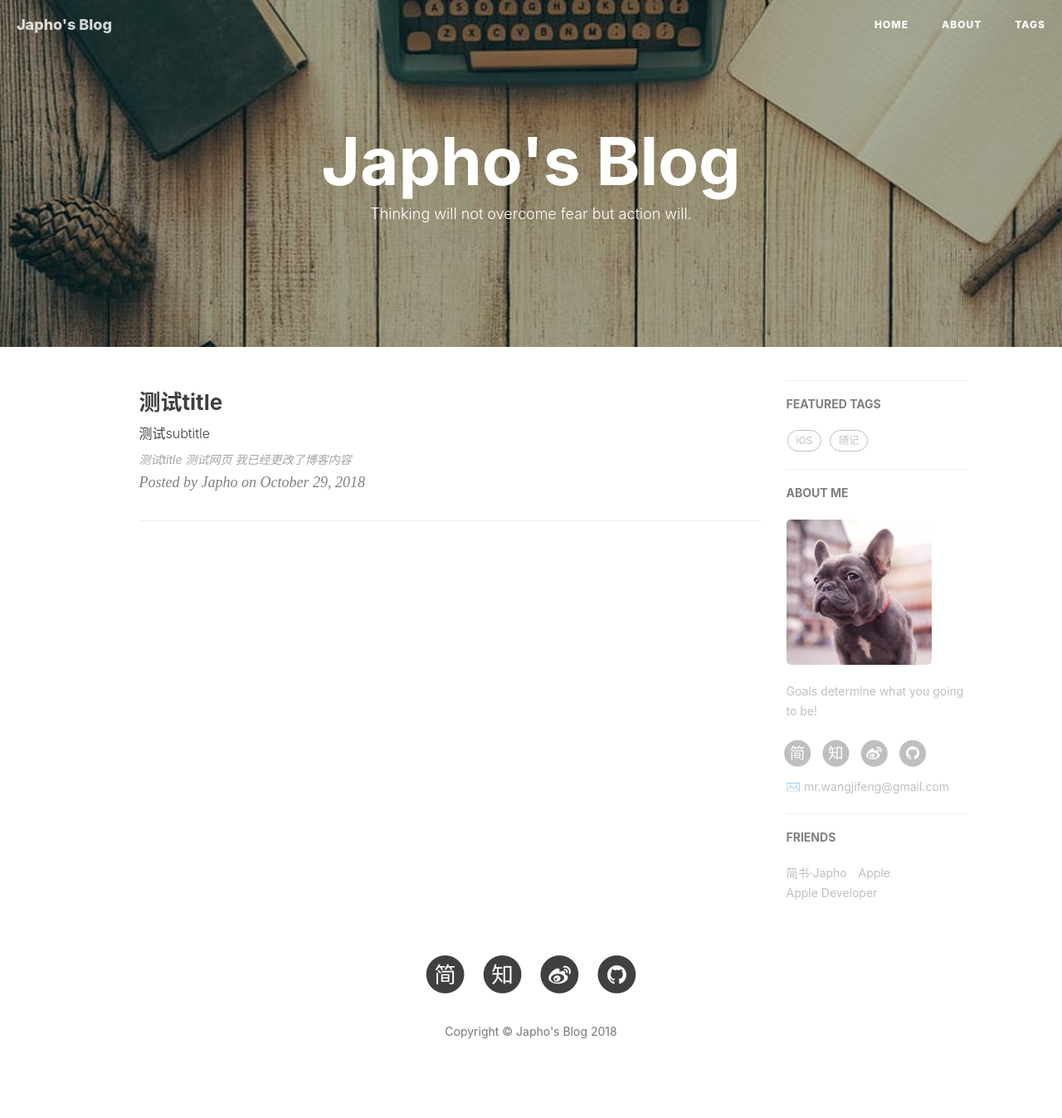
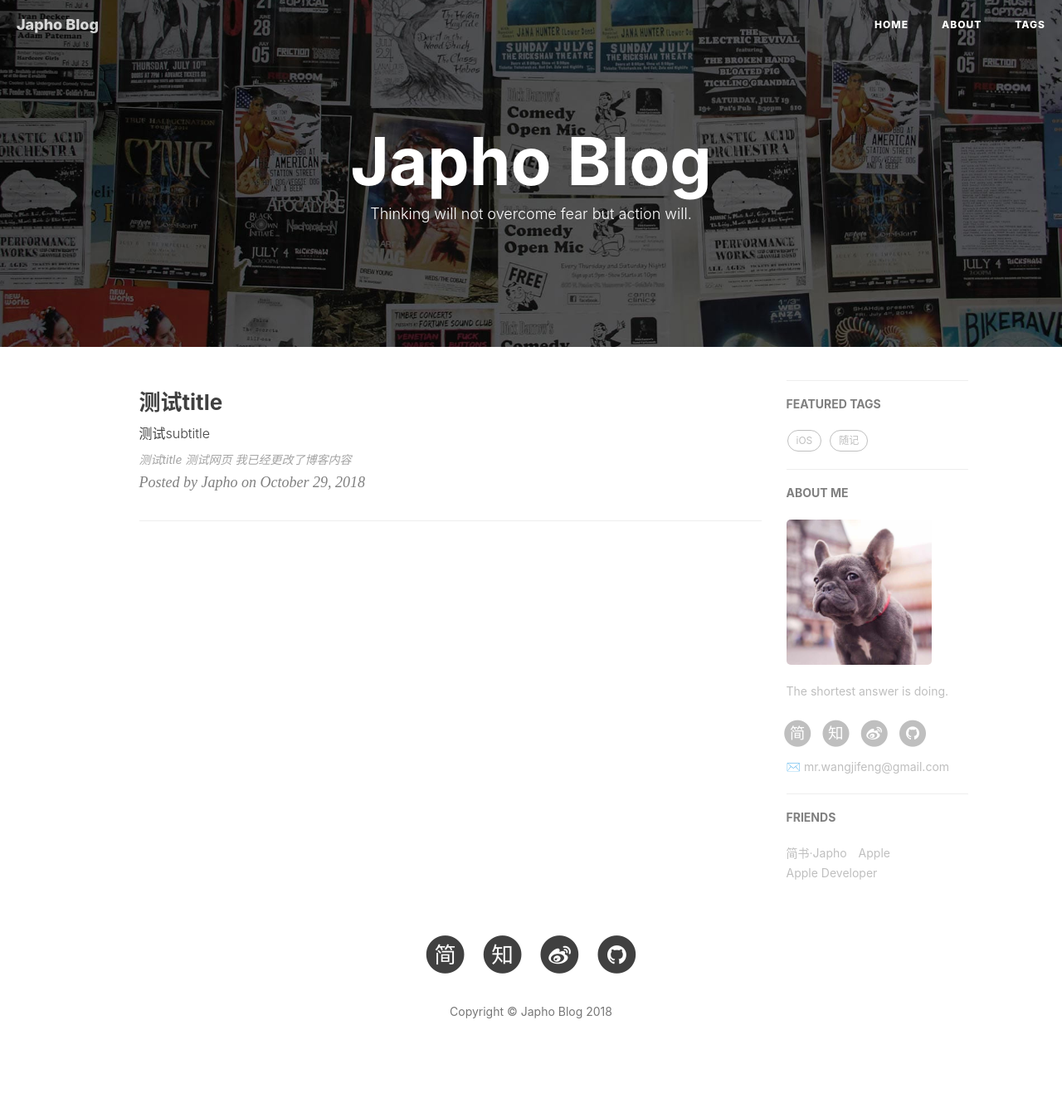
Before and after one commit to japho/japho.github.io, a Jekyll site: the page built from index.html, in a window 1280 px wide. Shown: the whole page at 83% size. Built offline with Jekyll 4.4.1, drawn with Linux system fonts in a browser that asks for light colours; nearby versions of some CDN libraries; the list of posts is cut into pages by our own code; comment, search, counter and statistics services are not loaded; after the commit the page ends 1323 px from its top, so only the background shows below that.

Commit message:
Update _config.yml

```diff
--- a/_config.yml
+++ b/_config.yml
@@ -1,17 +1,17 @@
 # Site settings
-title: Japho's Blog
-SEOTitle: Japho's Blog
-header-img: img/post-bg-desk.jpg
+title: Japho Blog
+SEOTitle: Japho Blog
+header-img: img/home-bg.jpg
 email: mr.wangjifeng@gmail.com
 description: "Every failure is leading towards success."
-keyword: "Japho, Japho's Blog, Japho的博客, iOS, Apple, iPhone"
+keyword: "Japho, Japho Blog, Japho的博客, iOS, Apple, iPhone"
 url: "https://japho.github.io/"          # your host, for absolute URL
 baseurl: ""      # for example, '/blog' if your blog hosted on 'host/blog'
 github_repo: "hhttps://github.com/japho/japho.github.io.git" # you code repository
 
 # Sidebar settings
 sidebar: true                           # whether or not using Sidebar.
-sidebar-about-description: "Goals determine what you going to be!"
+sidebar-about-description: "The shortest answer is doing."
 sidebar-avatar: /img/about-BY-gentle.jpg      # use absolute URL, seeing it's used in both `/` and `/about/`
 
 
```
